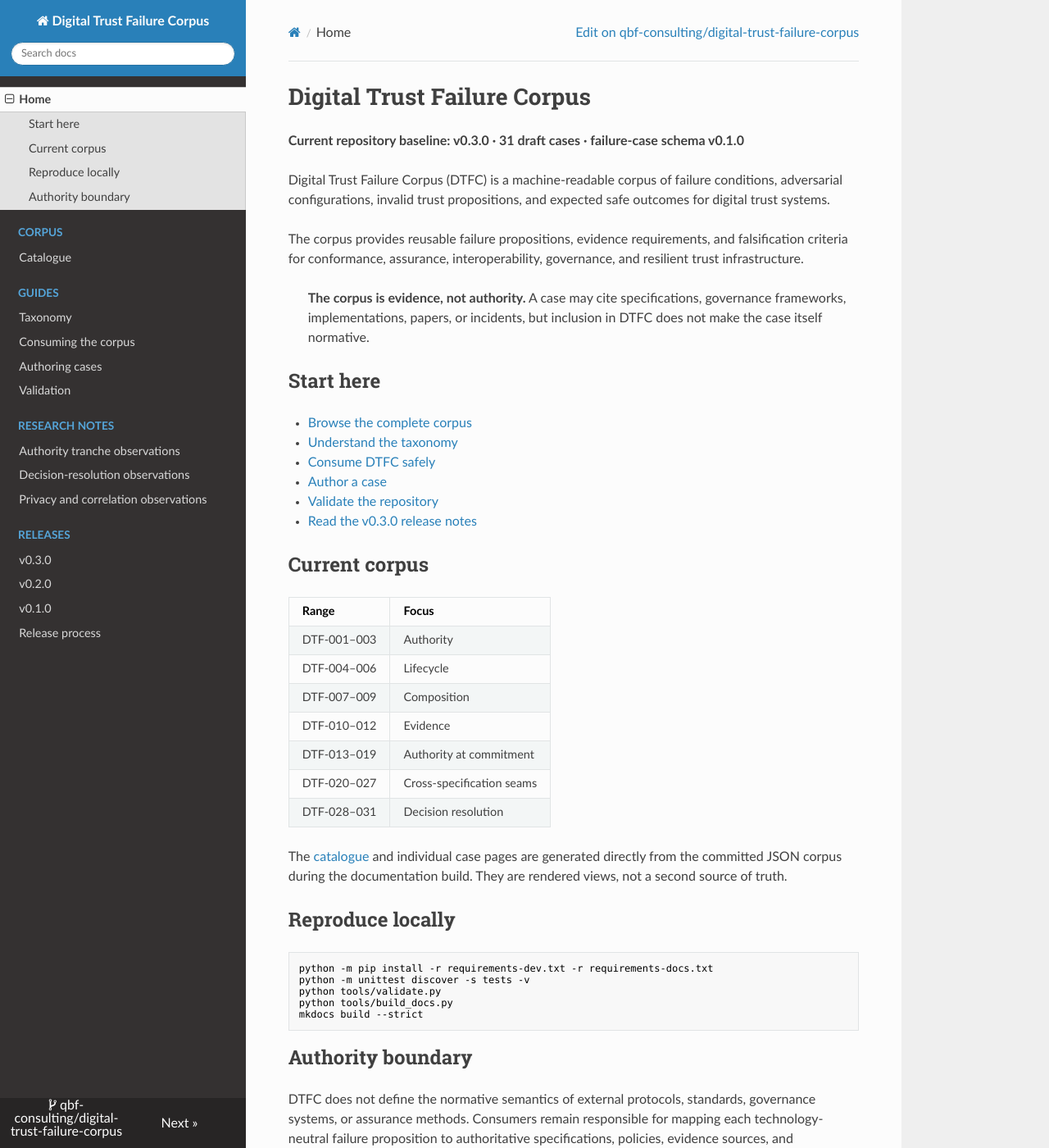
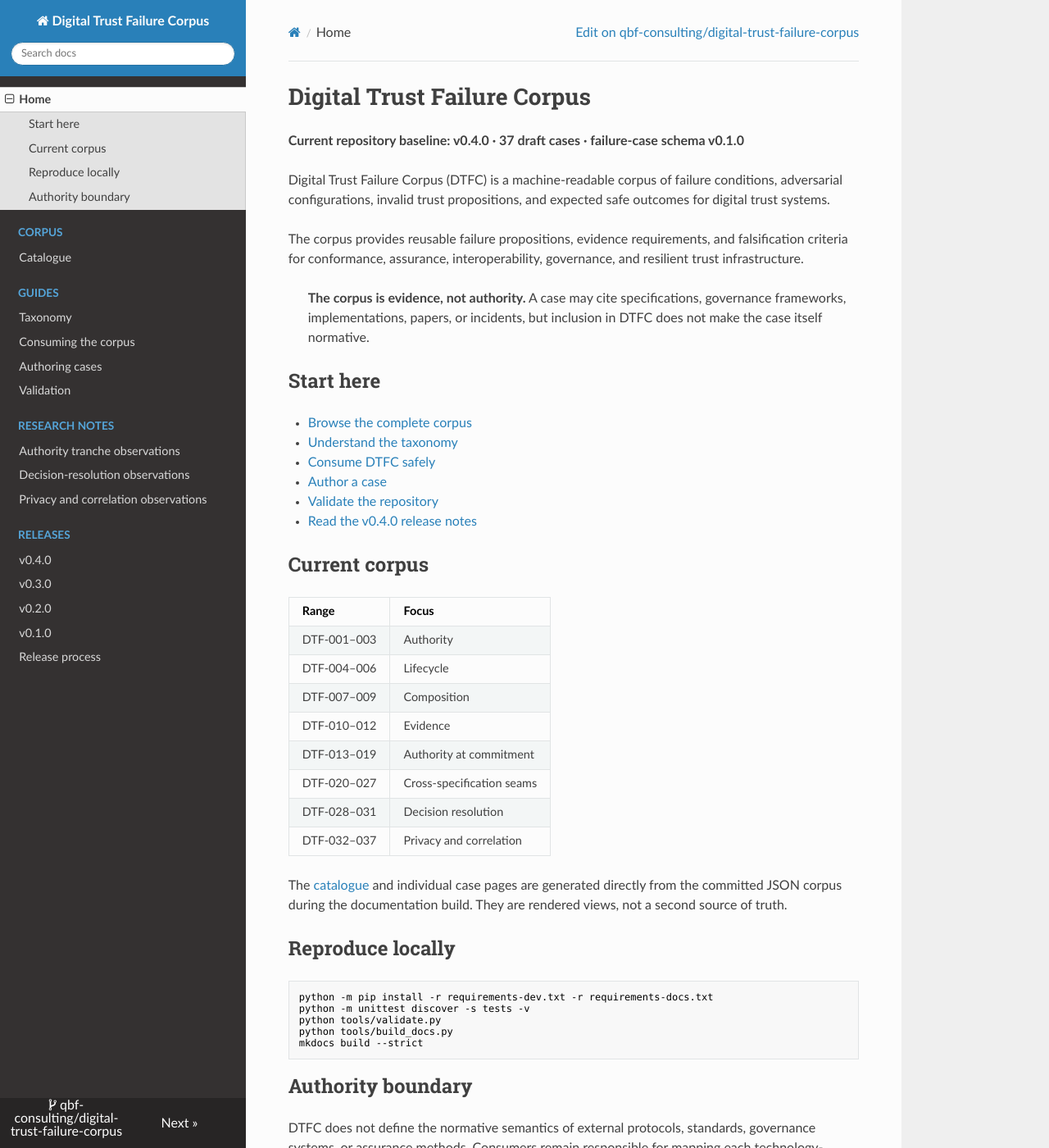
Before and after one commit to qbf-consulting/digital-trust-failure-corpus, an MkDocs documentation site: the page built from docs/index.md, in a window 1280 px wide and 1400 px high. Shown: the whole window at 82% size. Built offline with MkDocs 1.6.1, drawn with Linux system fonts in a browser that asks for light colours; nearby versions of some CDN libraries.

Commit message:
chore(release): publish v0.4.0 privacy and correlation tranche
Closes #41. Packages DTF-032 through DTF-037 as v0.4.0 and triggers the existing release workflow.

```diff
--- a/docs/index.md
+++ b/docs/index.md
@@ -1,6 +1,6 @@
 # Digital Trust Failure Corpus
 
-**Current repository baseline: v0.3.0 · 31 draft cases · failure-case schema v0.1.0**
+**Current repository baseline: v0.4.0 · 37 draft cases · failure-case schema v0.1.0**
 
 Digital Trust Failure Corpus (DTFC) is a machine-readable corpus of failure conditions, adversarial configurations, invalid trust propositions, and expected safe outcomes for digital trust systems.
 
@@ -15,7 +15,7 @@ The corpus provides reusable failure propositions, evidence requirements, and fa
 - [Consume DTFC safely](consuming-the-corpus.md)
 - [Author a case](authoring-cases.md)
 - [Validate the repository](validation.md)
-- [Read the v0.3.0 release notes](release-notes-v0.3.0.md)
+- [Read the v0.4.0 release notes](release-notes-v0.4.0.md)
 
 ## Current corpus
 
@@ -28,6 +28,7 @@ The corpus provides reusable failure propositions, evidence requirements, and fa
 | DTF-013–019 | Authority at commitment |
 | DTF-020–027 | Cross-specification seams |
 | DTF-028–031 | Decision resolution |
+| DTF-032–037 | Privacy and correlation |
 
 The [catalogue](corpus/index.md) and individual case pages are generated directly from the committed JSON corpus during the documentation build. They are rendered views, not a second source of truth.
 
--- a/mkdocs.yml
+++ b/mkdocs.yml
@@ -27,6 +27,7 @@ nav:
       - Decision-resolution observations: decision-resolution-tranche-observations.md
       - Privacy and correlation observations: privacy-correlation-tranche-observations.md
   - Releases:
+      - v0.4.0: release-notes-v0.4.0.md
       - v0.3.0: release-notes-v0.3.0.md
       - v0.2.0: release-notes-v0.2.0.md
       - v0.1.0: release-notes-v0.1.0.md
@@ -41,4 +42,4 @@ markdown_extensions:
 strict: true
 
 extra:
-  status: v0.3.0
+  status: v0.4.0
```
Also changed, not shown: CHANGELOG.md (+5 -1 lines), README.md (+3 -3 lines), docs/release-notes-v0.4.0.md (added, +89 -0 lines), 3 other files.
